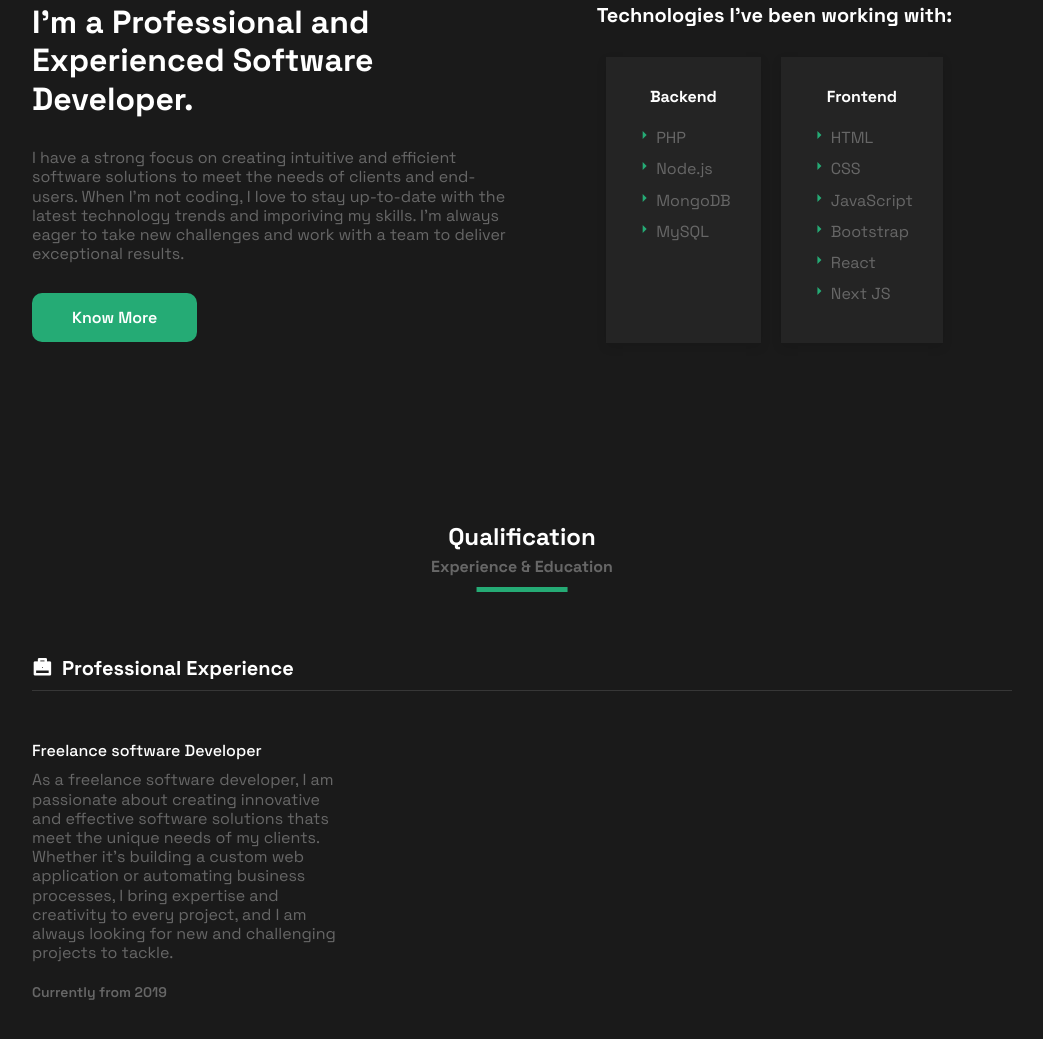
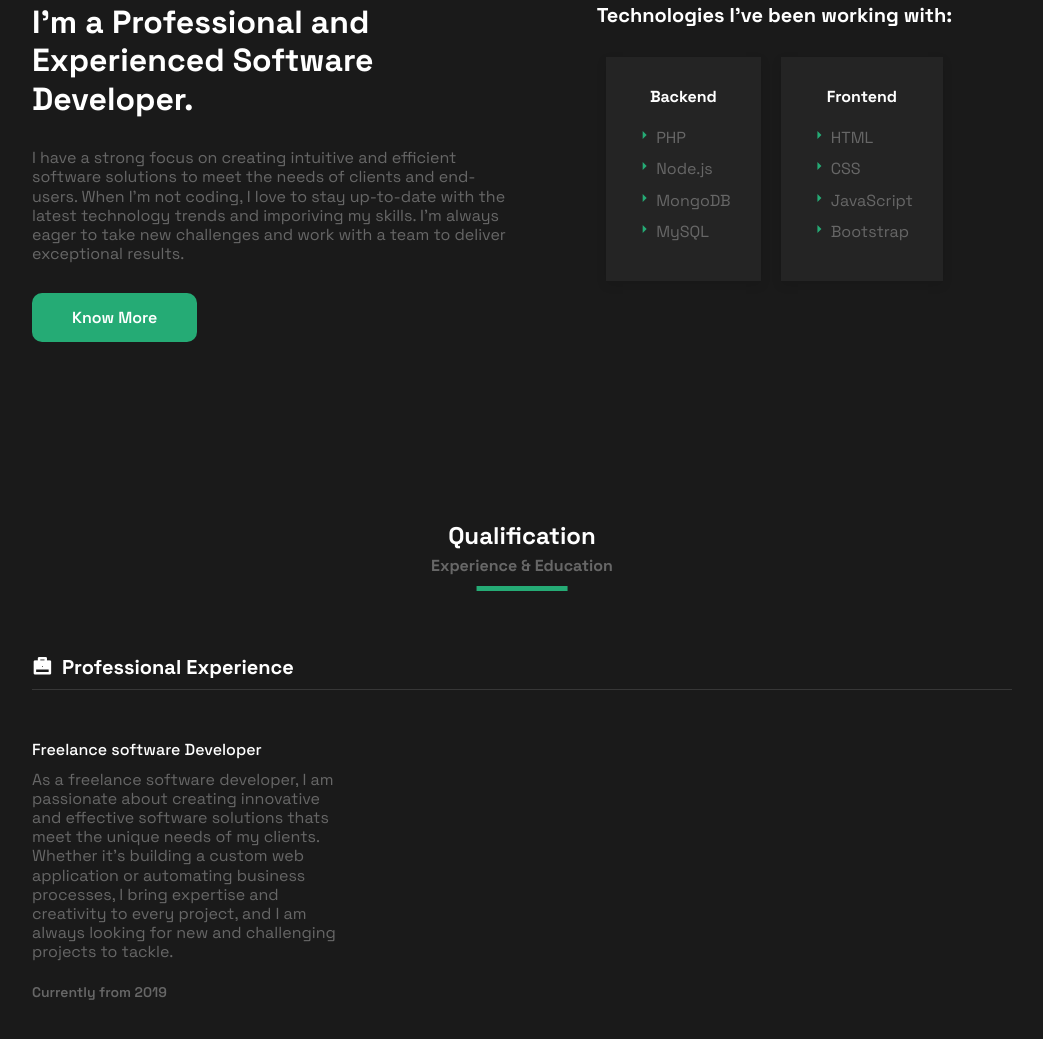
Before and after one commit to harshmhase87/new-portfolio, a plain HTML site: page index.html in a window 1280 px wide. Shown: the part 1060-2099 px from the top of the page, without its empty margins (118-1161 px from the left). Drawn offline with nearby package versions, Linux system fonts and the light colour scheme.

Commit message:
frontend language

```diff
--- a/index.html
+++ b/index.html
@@ -152,10 +152,7 @@
                                         JavaScript</li>
                                     <li class="skills__item"><i class="ri-arrow-right-s-fill"></i>
                                         Bootstrap</li>
-                                    <li class="skills__item"><i class="ri-arrow-right-s-fill"></i>
-                                        React</li>
-                                    <li class="skills__item"><i class="ri-arrow-right-s-fill"></i>
-                                        Next JS</li>
+
                                 </ul>
                             </div>
                         </div>
```
